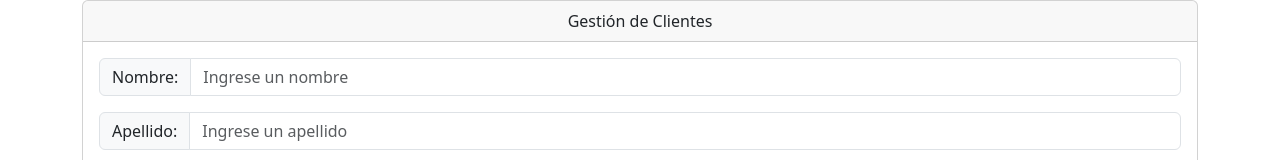
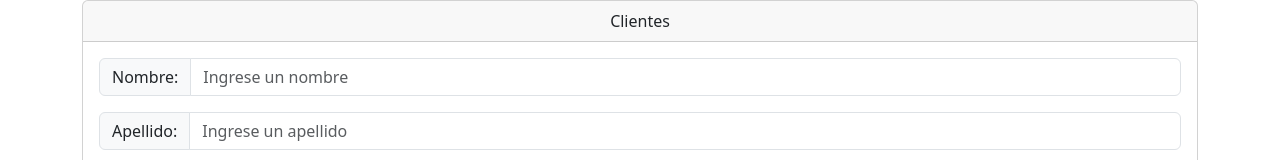
Before and after one commit to SergioABH/Frontend_Pipeline, a React (Create React App) app: page / in a window 1280 px wide. Shown: the top 160 px of the page. Built offline with nearby package versions, Linux system fonts and the light colour scheme; no server answers.

Commit message:
Test secrets

```diff
--- a/src/App.js
+++ b/src/App.js
@@ -104,7 +104,7 @@ function App() {
 
     <div className="card text-center">
       <div className="card-header">
-        Gestión de Clientes
+        Clientes
       </div>
       <div className="card-body">
         <div className="input-group mb-3">
```
